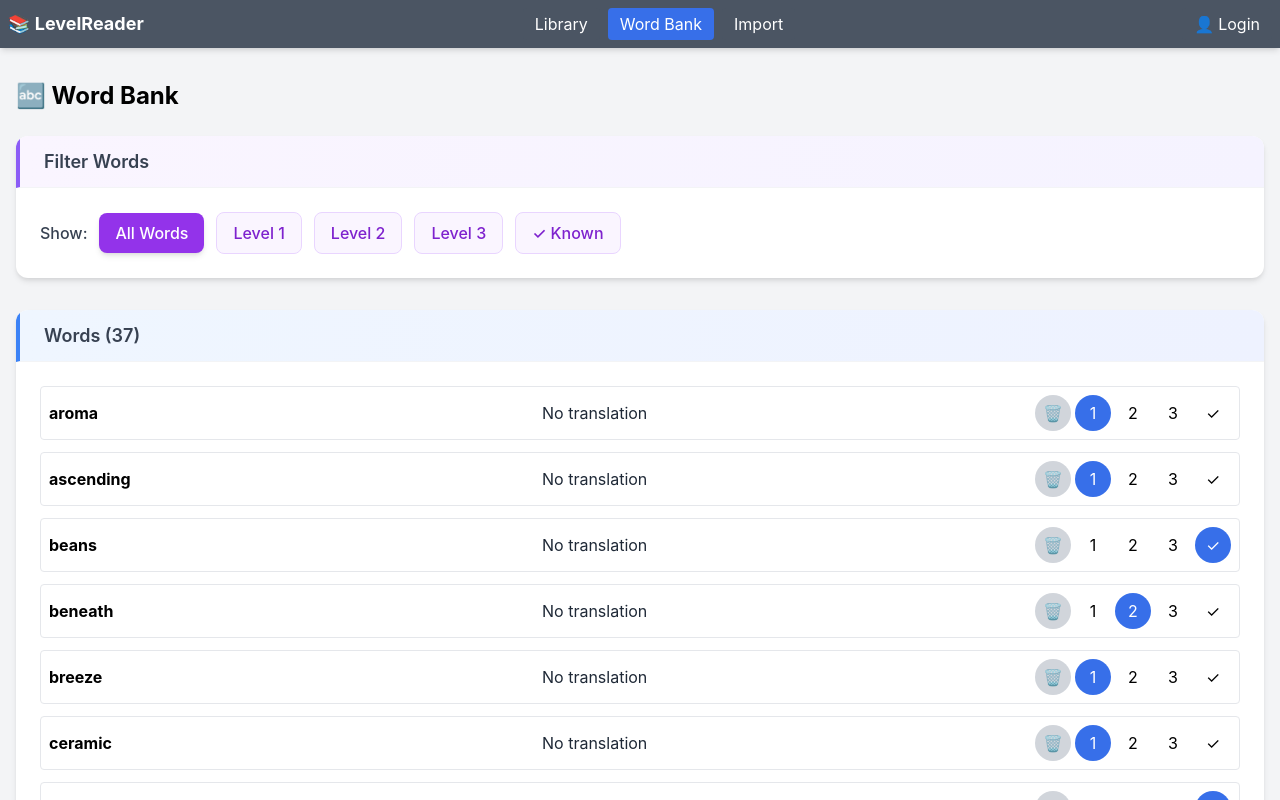
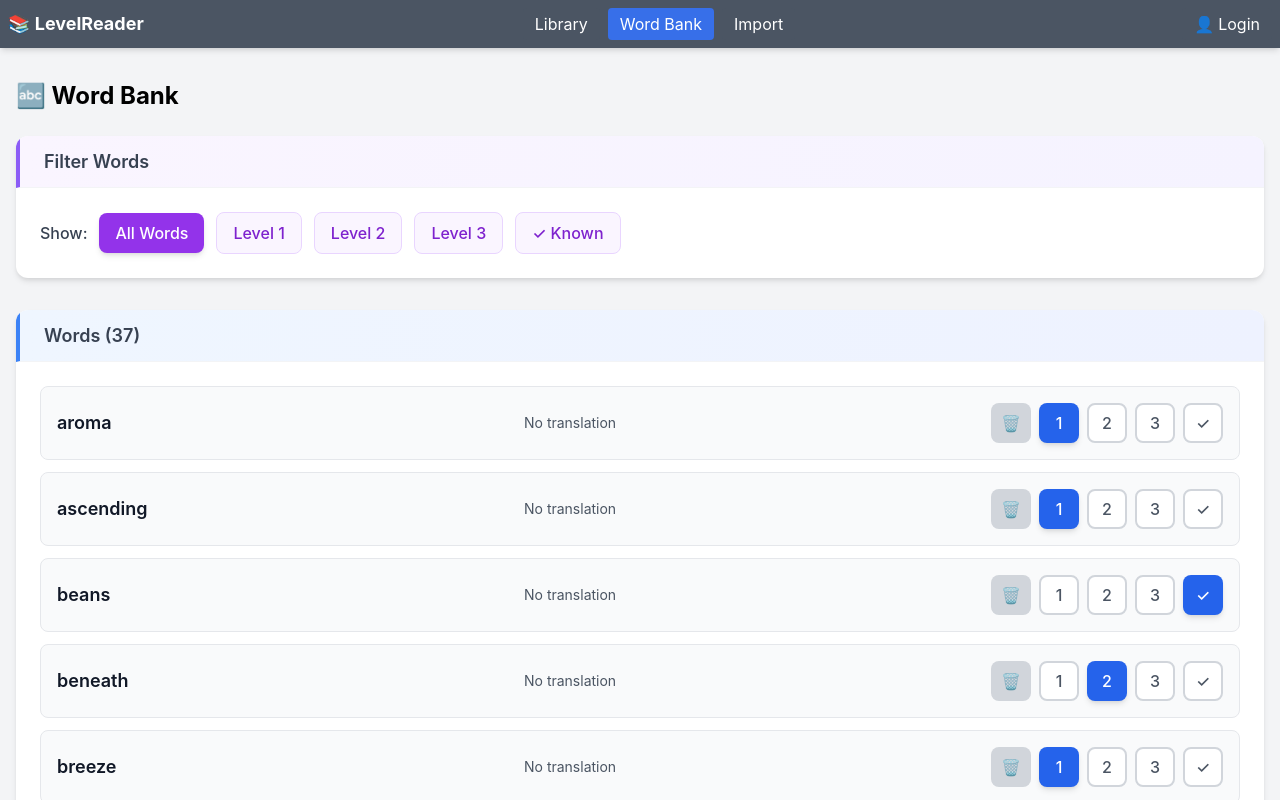
Before and after one commit to oskarmeister/levelreader-react, a React (Create React App) app: page /wordbank in a window 1280 px wide. Shown: the top 800 px of the page. Built offline with nearby package versions, Linux system fonts and the light colour scheme.

Commit message:
Update word item styling to match card design
cgen-9709117908004aa5b4a79822f821c356

```diff
--- a/src/components/WordBankView.js
+++ b/src/components/WordBankView.js
@@ -20,17 +20,27 @@ const WordBankView = () => {
         return (
           <li
             key={word}
-            className="flex items-center bg-white border rounded p-2 mb-2"
+            className="flex items-center bg-gray-50 border border-gray-200 rounded-lg p-4 hover:bg-gray-100 transition-all"
           >
-            <span className="font-bold flex-1">{word}</span>
-            <span className="flex-1 text-gray-800">
+            <span className="font-semibold flex-1 text-gray-900 text-lg">
+              {word}
+            </span>
+            <span className="flex-1 text-gray-600 text-sm px-4">
               {m.translation || "No translation"}
             </span>
-            <div className="flex gap-1">
+            <div className="flex gap-2">
               {["0", "1", "2", "3", "known"].map((val) => (
                 <button
                   key={val}
-                  className={`w-9 h-9 rounded-full ${val === "0" && (state.deletedWords.includes(word) ? "bg-red-500 text-white" : "bg-gray-300")} ${val !== "0" && m.fam === val ? "bg-primary text-white" : ""}`}
+                  className={`w-10 h-10 rounded-lg font-medium transition-all transform hover:scale-110 ${
+                    val === "0" && state.deletedWords.includes(word)
+                      ? "bg-red-500 text-white shadow-md"
+                      : val === "0"
+                        ? "bg-gray-300 text-gray-700 hover:bg-red-400 hover:text-white"
+                        : val !== "0" && m.fam === val
+                          ? "bg-blue-600 text-white shadow-md"
+                          : "bg-white border-2 border-gray-300 text-gray-600 hover:border-blue-400 hover:text-blue-600"
+                  }`}
                   onClick={async () => {
                     if (val === "0") {
                       if (!state.deletedWords.includes(word)) {
```
